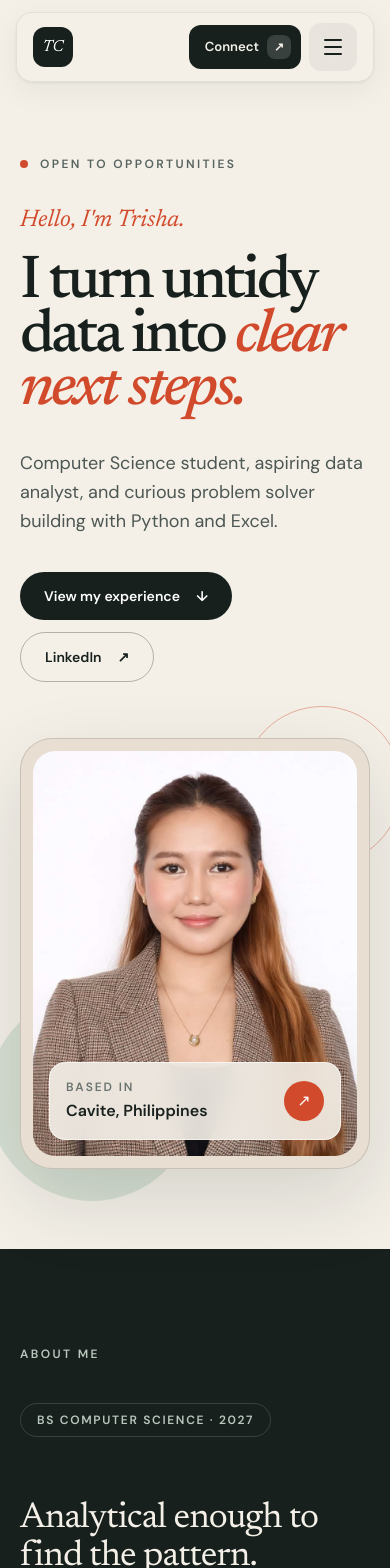
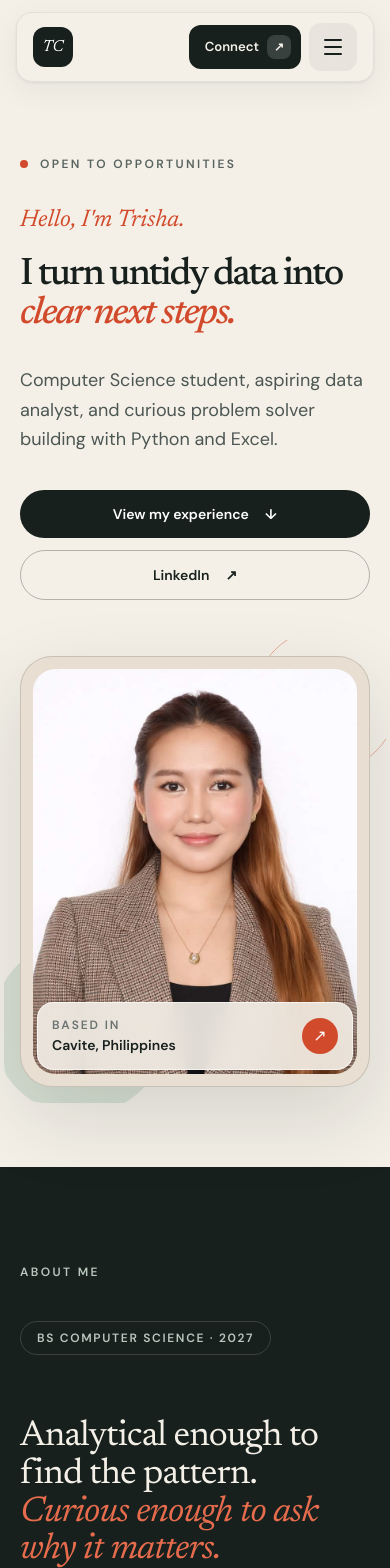
Before and after one commit to coco1oco/trisha-carias, a React (Vite) app: page / in a window 390 px wide. Shown: the top 1568 px of the page. Built offline with nearby package versions, Linux system fonts and the light colour scheme.

Commit message:
feat(hero): clamp headline for mobile viewports and contain decorative overflows

```diff
--- a/src/sections/Hero.tsx
+++ b/src/sections/Hero.tsx
@@ -4,7 +4,7 @@ import trishaPortrait from "../assets/trisha-carias.jpg"
 
 export function Hero() {
   return (
-    <section className="relative mx-auto grid max-w-[90rem] gap-14 px-5 pt-16 pb-20 sm:px-8 lg:min-h-[calc(100vh-73px)] lg:grid-cols-[1.2fr_.8fr] lg:items-center lg:px-12 lg:py-20">
+    <section className="relative mx-auto grid max-w-[90rem] overflow-x-clip gap-14 px-5 pt-16 pb-20 sm:px-8 lg:min-h-[calc(100vh-73px)] lg:grid-cols-[1.2fr_.8fr] lg:items-center lg:px-12 lg:py-20">
       <div className="relative z-10">
         <div className="mb-8 flex items-center gap-3 text-xs font-semibold uppercase tracking-[0.2em] text-[#58635f]">
           <span className="relative flex size-2">
@@ -17,7 +17,7 @@ export function Hero() {
         <p className="mb-5 font-serif text-2xl italic text-[#d24a2c] sm:text-3xl">
           Hello, I&apos;m Trisha.
         </p>
-        <h1 className="max-w-4xl font-serif text-[clamp(3.8rem,7.3vw,7.6rem)] leading-[0.88] font-medium tracking-[-0.055em]">
+        <h1 className="max-w-4xl font-serif text-[clamp(2.4rem,6.8vw,6.8rem)] font-medium tracking-[-0.055em] leading-[1.02] sm:leading-[0.92]">
           I turn untidy data into{" "}
           <span className="italic text-[#d24a2c]">clear next steps.</span>
         </h1>
@@ -27,10 +27,10 @@ export function Hero() {
           problem solver building with Python and Excel.
         </p>
 
-        <div className="mt-9 flex flex-wrap gap-3">
+        <div className="mt-9 flex w-full flex-col gap-3 sm:w-auto sm:flex-row">
           <a
             href="#experience"
-            className="group flex items-center gap-4 rounded-full bg-[#17201d] px-6 py-3.5 text-sm font-semibold text-white transition hover:-translate-y-0.5 hover:bg-[#d24a2c]"
+            className="group flex min-h-[48px] w-full items-center justify-center gap-4 rounded-full bg-[#17201d] px-6 py-3.5 text-sm font-semibold text-white transition hover:-translate-y-0.5 hover:bg-[#d24a2c] active:scale-[0.98] sm:w-fit"
           >
             View my experience
             <span
@@ -44,7 +44,7 @@ export function Hero() {
             href={SOCIAL_LINKS.linkedin}
             target="_blank"
             rel="noreferrer"
-            className="group flex items-center gap-4 rounded-full border border-[#17201d]/30 px-6 py-3.5 text-sm font-semibold transition hover:border-[#17201d] hover:bg-white/40"
+            className="group flex min-h-[48px] w-full items-center justify-center gap-4 rounded-full border border-[#17201d]/30 px-6 py-3.5 text-sm font-semibold transition hover:border-[#17201d] hover:bg-white/40 active:scale-[0.98] sm:w-fit"
           >
             LinkedIn
             <Arrow />
@@ -53,22 +53,28 @@ export function Hero() {
       </div>
 
       <div className="relative mx-auto w-full max-w-lg lg:justify-self-end">
-        <div className="absolute -top-8 -right-8 size-40 rounded-full border border-[#d24a2c]/40" />
-        <div className="absolute -bottom-8 -left-8 size-52 rounded-full bg-[#d7dfd3]" />
+        {/* Decorative background circles contained to prevent viewport overflow */}
+        <div className="pointer-events-none absolute -inset-4 overflow-hidden rounded-[2.5rem] sm:-inset-8 sm:overflow-visible">
+          <div className="absolute -top-3 -right-3 size-36 rounded-full border border-[#d24a2c]/40 sm:-top-8 sm:-right-8 sm:size-40" />
+          <div className="absolute -bottom-3 -left-3 size-44 rounded-full bg-[#d7dfd3] sm:-bottom-8 sm:-left-8 sm:size-52" />
+        </div>
+
         <div className="relative overflow-hidden rounded-[2rem] border border-[#17201d]/15 bg-[#e8ded1] p-3 shadow-[0_30px_80px_rgba(23,32,29,0.14)]">
           <img
             src={trishaPortrait}
             alt="Portrait of Trisha Carias"
             className="aspect-[4/5] w-full rounded-[1.4rem] object-cover object-top"
           />
-          <div className="absolute right-7 bottom-7 left-7 flex items-center justify-between rounded-2xl border border-white/60 bg-[#f4f0e8]/90 p-4 backdrop-blur-md">
+          <div className="absolute right-4 bottom-4 left-4 flex items-center justify-between rounded-2xl border border-white/60 bg-[#f4f0e8]/90 p-3.5 backdrop-blur-md sm:right-7 sm:bottom-7 sm:left-7 sm:p-4">
             <div>
               <p className="text-xs font-semibold uppercase tracking-[0.16em] text-[#69736f]">
                 Based in
               </p>
-              <p className="mt-1 font-semibold">Cavite, Philippines</p>
+              <p className="mt-0.5 text-sm font-semibold text-[#17201d] sm:mt-1 sm:text-base">
+                Cavite, Philippines
+              </p>
             </div>
-            <span className="grid size-10 place-items-center rounded-full bg-[#d24a2c] text-white">
+            <span className="grid size-9 shrink-0 place-items-center rounded-full bg-[#d24a2c] text-white sm:size-10">
               ↗
             </span>
           </div>
```
